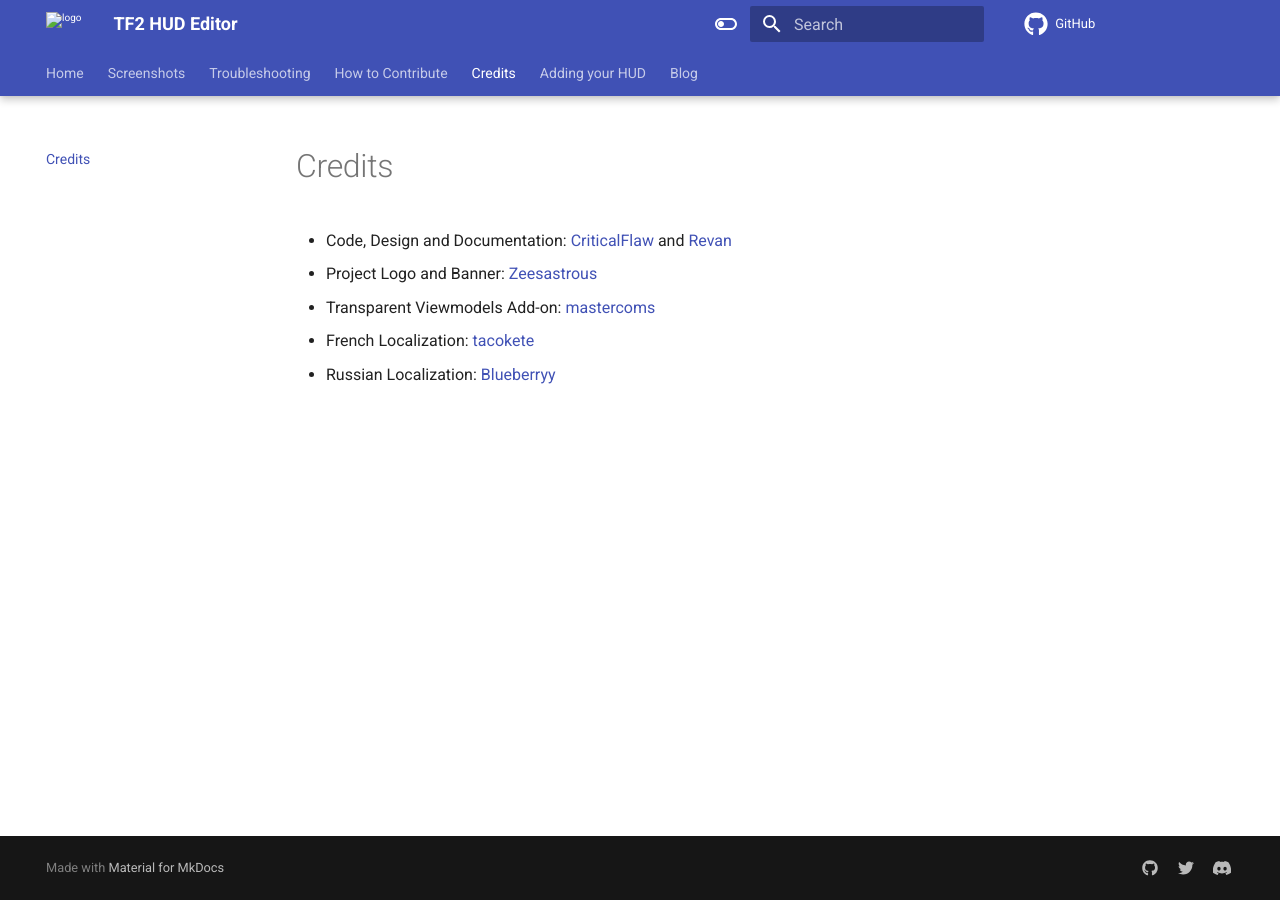
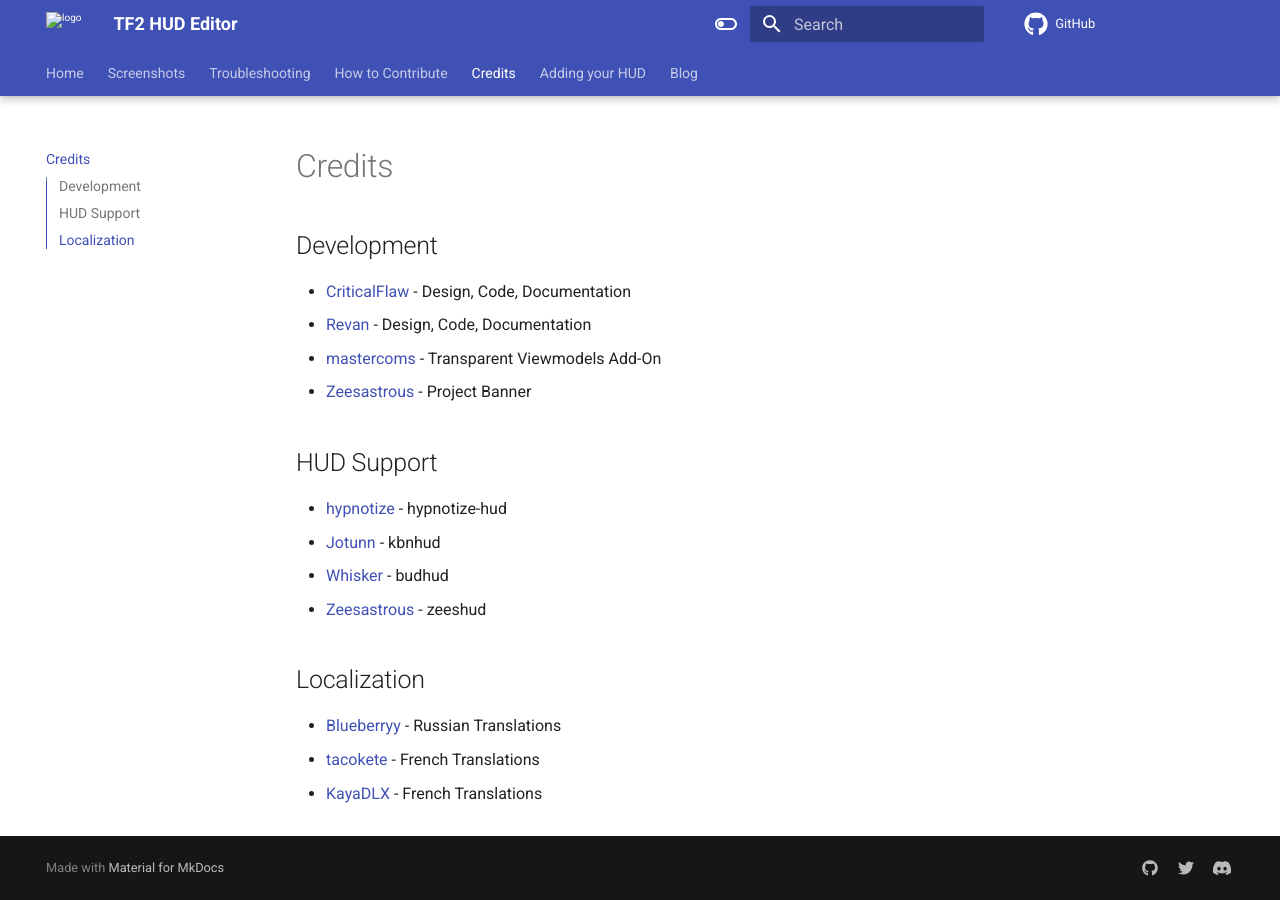
Before and after one commit to CriticalFlaw/TF2HUD.Editor, an MkDocs documentation site: the page built from docs/credits.md, in a window 1280 px wide. Built offline with MkDocs 1.6.1 and Material for MkDocs 9.7.7, drawn with Linux system fonts in a browser that asks for light colours; comment, search, counter and statistics services are not loaded.

Commit message:
Update credits.md

```diff
--- a/docs/credits.md
+++ b/docs/credits.md
@@ -1,5 +1,16 @@
-* Code, Design and Documentation: [CriticalFlaw](https://github.com/CriticalFlaw) and [Revan](https://github.com/cooolbros)
-* Project Logo and Banner: [Zeesastrous](https://github.com/Zeesastrous)
-* Transparent Viewmodels Add-on: [mastercoms](https://github.com/mastercoms)
-* French Localization: [tacokete](https://github.com/tacokete)
-* Russian Localization: [Blueberryy](https://github.com/Blueberryy)
+## Development
+* [CriticalFlaw](https://github.com/CriticalFlaw) - Design, Code, Documentation
+* [Revan](https://github.com/cooolbros) - Design, Code, Documentation
+* [mastercoms](https://github.com/mastercoms) - Transparent Viewmodels Add-On
+* [Zeesastrous](https://github.com/Zeesastrous) - Project Banner
+
+## HUD Support
+* [hypnotize](https://github.com/Hypnootize) - hypnotize-hud
+* [Jotunn](https://github.com/Jotunn) - kbnhud
+* [Whisker](https://github.com/rbjaxter) - budhud
+* [Zeesastrous](https://github.com/Zeesastrous) - zeeshud
+
+## Localization
+* [Blueberryy](https://github.com/Blueberryy) - Russian Translations
+* [tacokete](https://github.com/tacokete) - French Translations
+* [KayaDLX](https://github.com/KayaDLX) - French Translations
```
